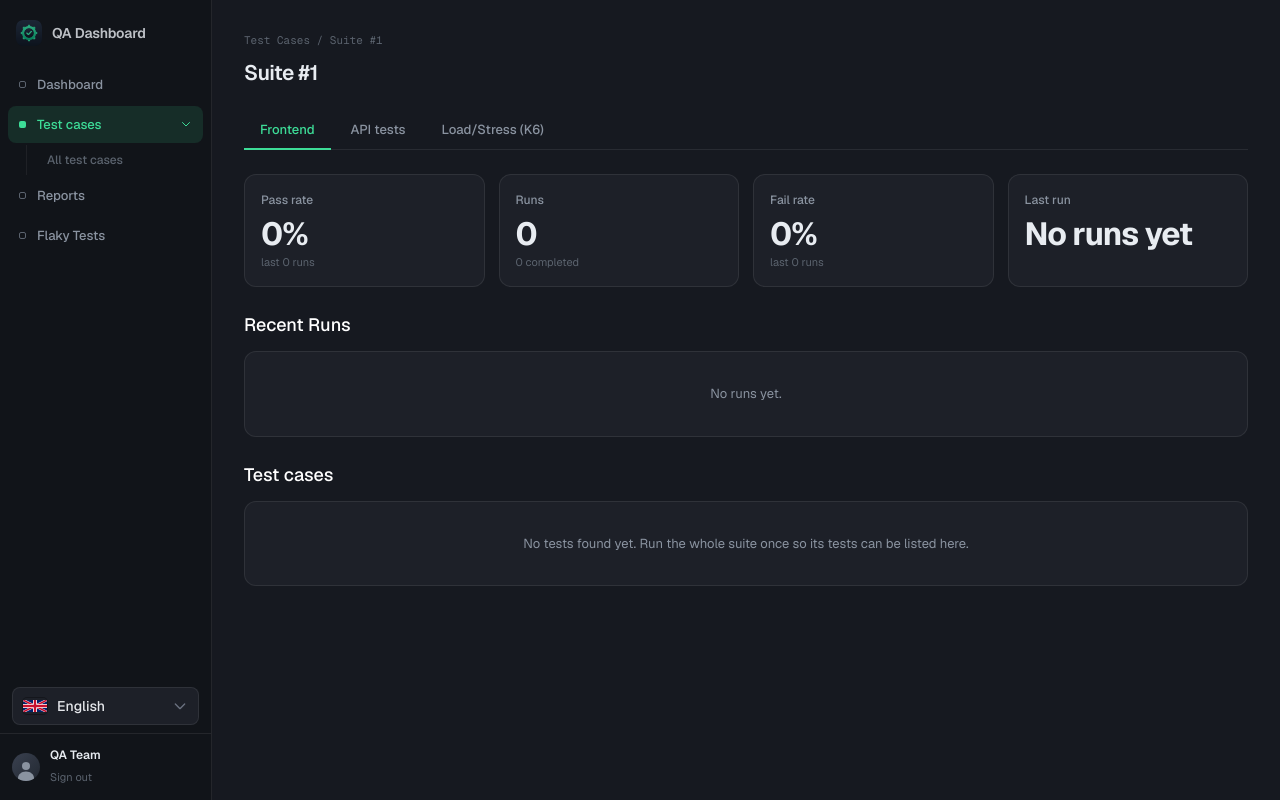
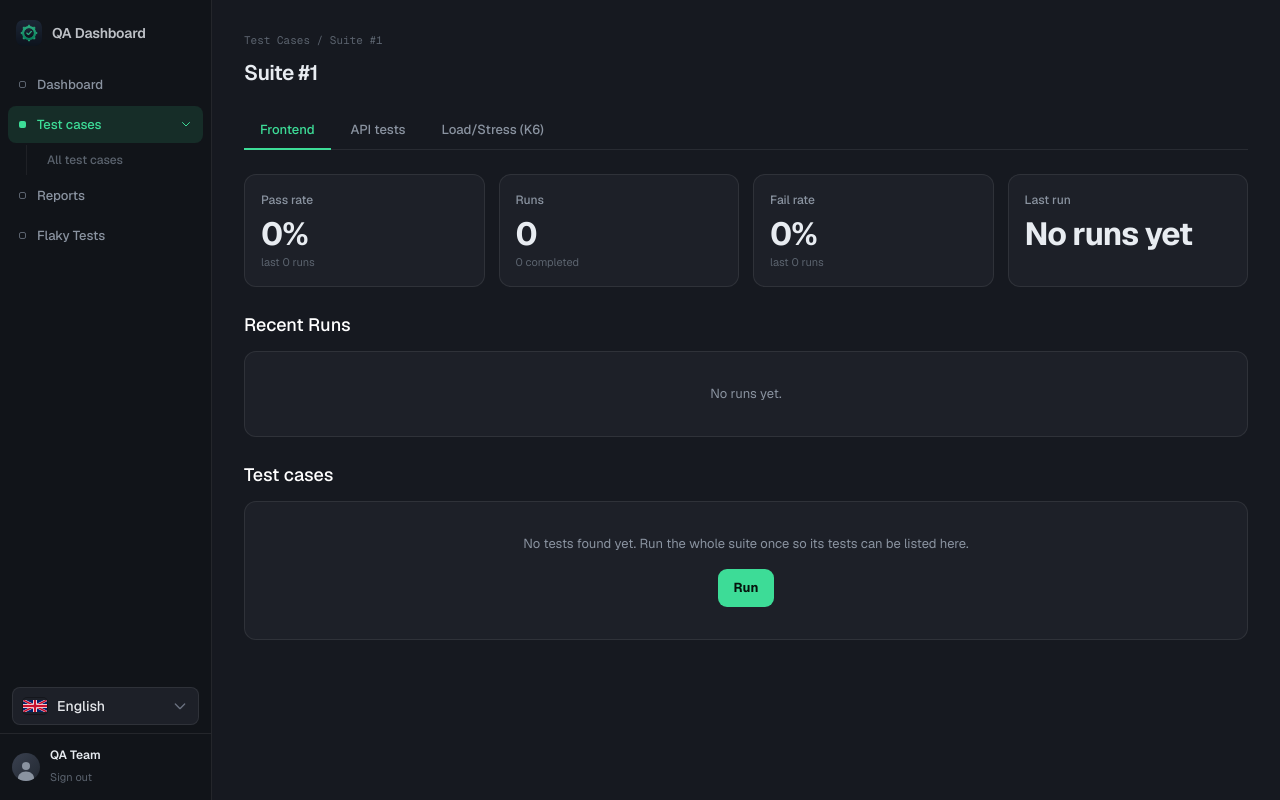
Before and after one commit to Shakhzod199/QA-MIIT-Automation, a Next.js app: page /suites/1 in a window 1280 px wide. Built offline with nearby package versions, Linux system fonts and the light colour scheme.

Commit message:
UI updated

```diff
--- a/app/suites/[id]/page.tsx
+++ b/app/suites/[id]/page.tsx
@@ -320,7 +320,7 @@ function SuiteTestsPageInner({ params }: { params: Promise<{ id: string }> }) {
         </div>
       </div>
 
-      <TypeTabs workflowId={workflowId} active={type} />
+      <TypeTabs workflowId={workflowId} active={type} workflowName={workflow?.name} />
 
       {testsData?.available ? (
         <div className="grid grid-cols-1 gap-[14px] sm:grid-cols-2 lg:grid-cols-4">
--- a/components/SuiteTestCaseList.tsx
+++ b/components/SuiteTestCaseList.tsx
@@ -145,6 +145,31 @@ export function SuiteTestCaseList({
     }
   };
 
+  // Run the whole suite with no filter — the empty state's only action, since
+  // without a completed run there's no per-test catalog to pick from yet (the
+  // first full run is what produces the report the list is built from).
+  const handleRunAll = async () => {
+    if (state === "pending" || disabledReason) return;
+    setState("pending");
+    setError(null);
+    const typeInput = runType !== "frontend" ? { type: runType } : {};
+    const res = await fetch("/api/runs/trigger", {
+      method: "POST",
+      headers: { "Content-Type": "application/json" },
+      body: JSON.stringify(Object.keys(typeInput).length > 0 ? { workflowId, inputs: typeInput } : { workflowId }),
+    });
+    const result: TriggerResponse = await res.json();
+
+    if (result.ok) {
+      setState("triggered");
+      setTimeout(() => mutateRuns(), 1500);
+      setTimeout(() => setState("idle"), 4000);
+    } else {
+      setState("idle");
+      setError(result.error ?? "Failed to trigger run");
+    }
+  };
+
   const handleRunSingleTest = async (filter: string) => {
     if (pendingFilter || disabledReason) return;
     setPendingFilter(filter);
@@ -173,7 +198,27 @@ export function SuiteTestCaseList({
   if (tests.length === 0) {
     return (
       <div className="rounded-[12px] border border-surface-border bg-surface-panel p-8 text-center text-[13px] text-q-muted">
-        {t("suiteTests.empty")}
+        <p>{t("suiteTests.empty")}</p>
+        <button
+          onClick={handleRunAll}
+          disabled={state === "pending" || !!disabledReason}
+          title={disabledReason ?? undefined}
+          className="mt-4 inline-flex items-center gap-1.5 rounded-[9px] px-4 py-[9px] text-[13px] font-bold transition disabled:cursor-not-allowed disabled:opacity-60"
+          style={
+            state === "triggered"
+              ? { background: "rgba(61,220,151,0.2)", color: "#3ddc97" }
+              : { background: "#3ddc97", color: "#06140d" }
+          }
+        >
+          {state === "pending" && (
+            <svg className="h-3.5 w-3.5 animate-spin" fill="none" viewBox="0 0 24 24">
+              <circle className="opacity-25" cx="12" cy="12" r="10" stroke="currentColor" strokeWidth="4" />
+              <path className="opacity-75" fill="currentColor" d="M4 12a8 8 0 018-8V0C5.373 0 0 5.373 0 12h4z" />
+            </svg>
+          )}
+          {state === "triggered" ? t("suiteTests.triggered") : t("suiteTests.run")}
+        </button>
+        {error && <p className="mt-2 text-[12px] text-q-red">{error}</p>}
       </div>
     );
   }
```
Also changed, not shown: 1 other file (tests, documents, lock files or other folders).
